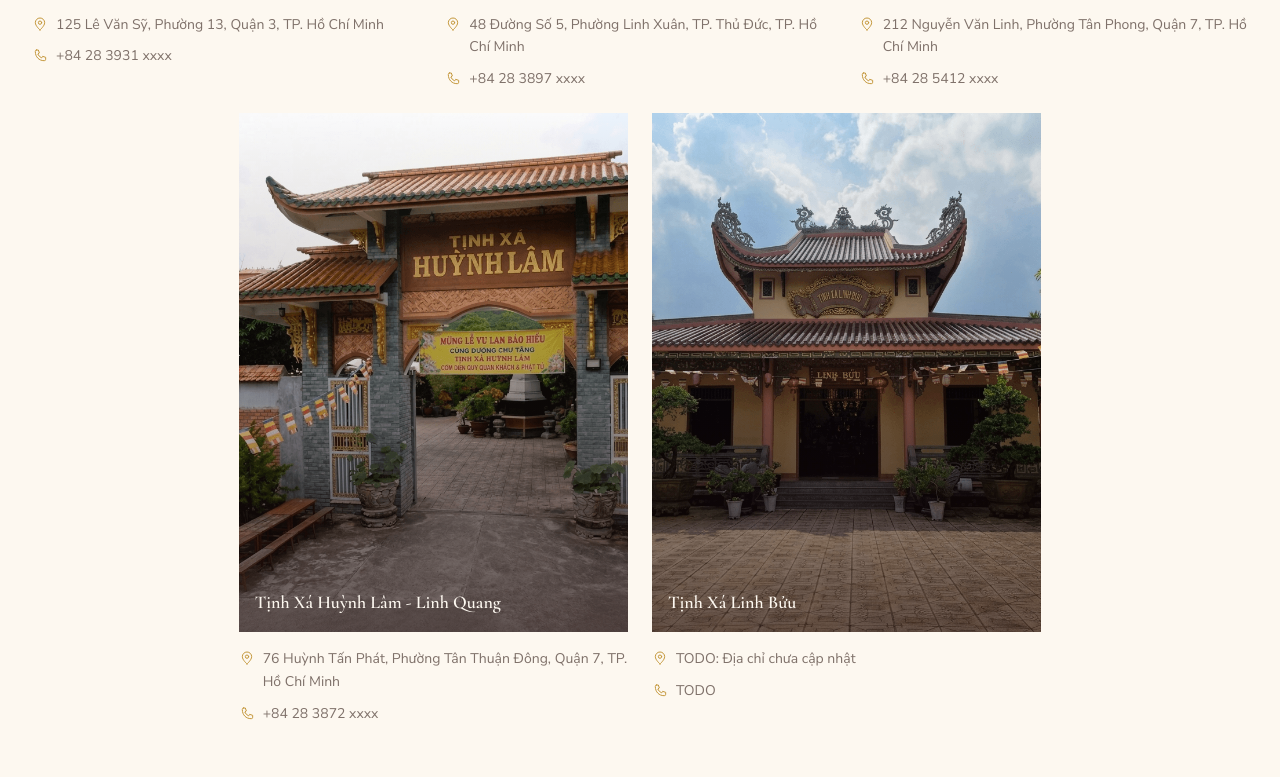
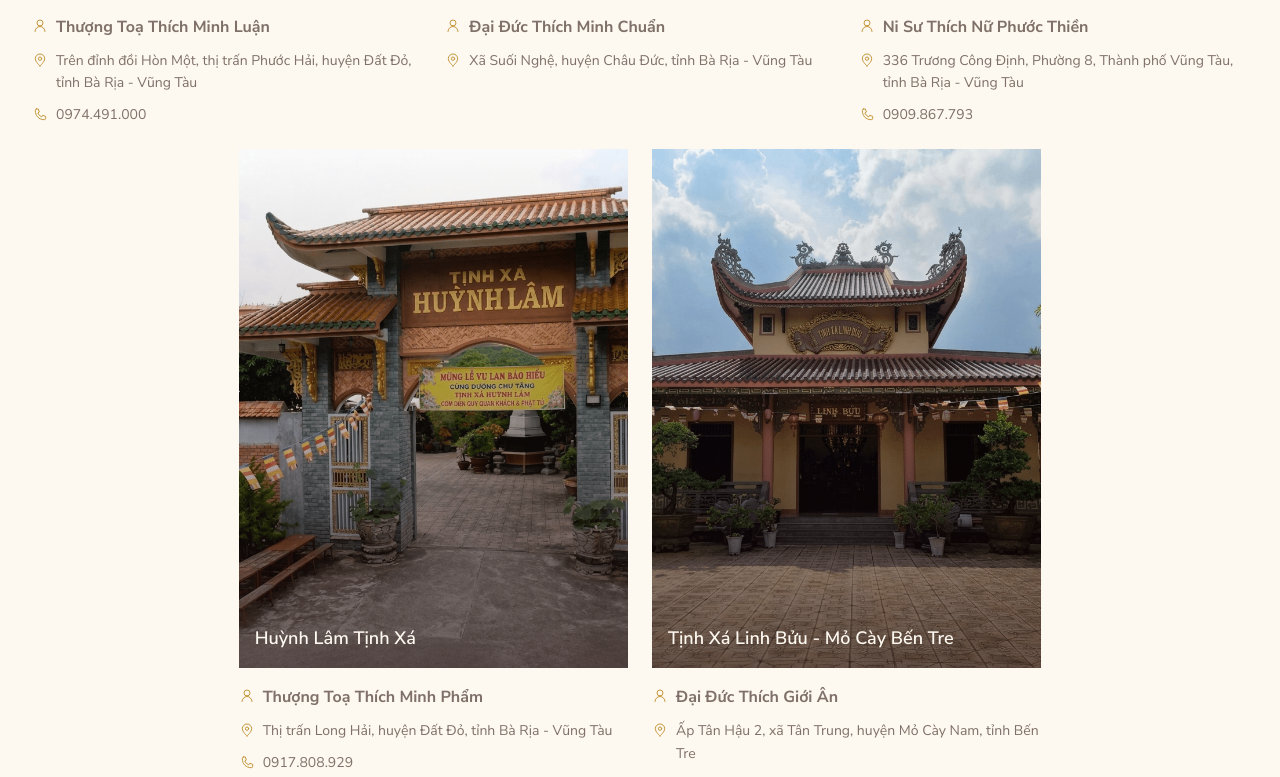
Before and after one commit to linhquangtinhxa2026-svg/linhquangtinhxa-pagoda, a Next.js app: page /lien-he in a window 1280 px wide. Shown: the part 2035-2812 px from the top of the page. Built offline with nearby package versions, Linux system fonts and the light colour scheme.

Commit message:
Update information

```diff
--- a/src/components/public/Footer.tsx
+++ b/src/components/public/Footer.tsx
@@ -82,9 +82,25 @@ export function Footer() {
               {t("footer.contact")}
             </h4>
             <ul className="mt-4 space-y-3 text-sm text-[#e8d5c4]/50">
-              <li>{PAGODA_INFO.address}</li>
-              <li>{PAGODA_INFO.phone}</li>
-              <li>{PAGODA_INFO.email}</li>
+              <li>
+                <a
+                  href={PAGODA_INFO.mapUrl}
+                  target="_blank"
+                  rel="noopener noreferrer"
+                  className="hover:text-[#c4973a] transition-colors duration-200"
+                >
+                  {PAGODA_INFO.address}
+                </a>
+              </li>
+              <li>
+                <a
+                  href={`tel:${PAGODA_INFO.phone.replace(/[.\s]/g, "")}`}
+                  className="hover:text-[#c4973a] transition-colors duration-200"
+                >
+                  {PAGODA_INFO.phone}
+                </a>
+              </li>
+              <li className="break-words">{PAGODA_INFO.email}</li>
             </ul>
           </div>
 
--- a/src/components/public/VisitTeaser.tsx
+++ b/src/components/public/VisitTeaser.tsx
@@ -42,7 +42,14 @@ export function VisitTeaser() {
             <p className="text-xs tracking-widest uppercase font-semibold text-[#c4973a]">
               {t("visit.addressLabel")}
             </p>
-            <p className="mt-1 text-base text-[#2c1810]/70">{PAGODA_INFO.address}</p>
+            <a
+              href={PAGODA_INFO.mapUrl}
+              target="_blank"
+              rel="noopener noreferrer"
+              className="mt-1 block text-base text-[#2c1810]/70 hover:text-[#c4973a] transition-colors duration-200"
+            >
+              {PAGODA_INFO.address}
+            </a>
           </div>
           <div>
             <p className="text-xs tracking-widest uppercase font-semibold text-[#c4973a]">
--- a/src/components/public/contact/BranchPagodasSection.tsx
+++ b/src/components/public/contact/BranchPagodasSection.tsx
@@ -21,7 +21,9 @@ export function BranchPagodasSection() {
             style={{ fontFamily: "var(--font-serif)" }}
           >
             {t("branchPagodas.title")}{" "}
-            <span className="text-[#c4973a] italic">{t("branchPagodas.titleEmphasis")}</span>
+            <span className="text-[#c4973a] italic">
+              {t("branchPagodas.titleEmphasis")}
+            </span>
           </h2>
           <p className="mt-4 text-base sm:text-lg leading-relaxed text-[#2c1810]/60">
             {t("branchPagodas.subtitle")}
@@ -29,7 +31,7 @@ export function BranchPagodasSection() {
         </div>
 
         <div className="flex flex-wrap justify-center gap-6">
-          {BRANCH_PAGODAS.map((pagoda) => (
+          {BRANCH_PAGODAS.map(pagoda => (
             <div
               key={pagoda.slug}
               className="group w-full sm:w-[calc(50%-0.75rem)] lg:w-[calc(33.333%-1rem)]"
@@ -49,15 +51,30 @@ export function BranchPagodasSection() {
                       "linear-gradient(to top, #1c0a0a99 0%, rgba(28,10,10,0.2) 50%, transparent 100%)",
                   }}
                 />
-                <h3
-                  className="absolute bottom-4 left-4 right-4 text-lg font-semibold text-[#fdf8f0]"
-                  style={{ fontFamily: "var(--font-serif)" }}
-                >
+                <h3 className="absolute bottom-4 left-4 right-4 text-lg font-semibold text-[#fdf8f0]">
                   {pagoda.name}
                 </h3>
               </div>
 
               <div className="mt-4 space-y-2.5">
+                <div className="flex items-start gap-2">
+                  <svg
+                    className="size-4 mt-1 shrink-0 text-[#c4973a]"
+                    viewBox="0 0 24 24"
+                    fill="none"
+                    stroke="currentColor"
+                    strokeWidth={1.5}
+                    strokeLinecap="round"
+                    strokeLinejoin="round"
+                    aria-hidden="true"
+                  >
+                    <path d="M12 12a4.5 4.5 0 1 0 0-9 4.5 4.5 0 0 0 0 9Z" />
+                    <path d="M4.5 20.25a7.5 7.5 0 0 1 15 0" />
+                  </svg>
+                  <p className="text-[16px] leading-relaxed text-[#2c1810]/60 font-bold">
+                    {pagoda.abbotName}
+                  </p>
+                </div>
                 <div className="flex items-start gap-2">
                   <svg
                     className="size-4 mt-0.5 shrink-0 text-[#c4973a]"
@@ -72,8 +89,11 @@ export function BranchPagodasSection() {
                     <path d="M12 21s-7-6.13-7-11a7 7 0 0 1 14 0c0 4.87-7 11-7 11Z" />
                     <circle cx="12" cy="10" r="2.5" />
                   </svg>
-                  <p className="text-sm leading-relaxed text-[#2c1810]/60">{pagoda.address}</p>
+                  <p className="text-sm leading-relaxed text-[#2c1810]/60">
+                    {pagoda.address}
+                  </p>
                 </div>
+                {pagoda.phone && (
                   <div className="flex items-center gap-2">
                     <svg
                       className="size-4 shrink-0 text-[#c4973a]"
@@ -87,8 +107,14 @@ export function BranchPagodasSection() {
                     >
                       <path d="M6.5 3h3l1.5 4.5-2.3 1.5a11 11 0 0 0 5.8 5.8l1.5-2.3L20.5 14v3a2 2 0 0 1-2 2h-.5C10.6 19 5 13.4 5 5.5V5a2 2 0 0 1 1.5-2Z" />
                     </svg>
-                  <p className="text-sm text-[#2c1810]/60 tabular-nums">{pagoda.phone}</p>
+                    <a
+                      href={`tel:${pagoda.phone.replace(/[.\s]/g, "")}`}
+                      className="text-sm text-[#2c1810]/60 tabular-nums hover:text-[#c4973a] transition-colors duration-200"
+                    >
+                      {pagoda.phone}
+                    </a>
                   </div>
+                )}
               </div>
             </div>
           ))}
--- a/src/components/public/contact/ContactSection.tsx
+++ b/src/components/public/contact/ContactSection.tsx
@@ -20,7 +20,9 @@ export function ContactSection() {
               style={{ fontFamily: "var(--font-serif)" }}
             >
               {t("contact.title")}{" "}
-              <span className="text-[#c4973a] italic">{t("contact.titleEmphasis")}</span>
+              <span className="text-[#c4973a] italic">
+                {t("contact.titleEmphasis")}
+              </span>
             </h2>
 
             <div className="mt-8 space-y-6">
@@ -28,19 +30,36 @@ export function ContactSection() {
                 <p className="text-xs tracking-widest uppercase font-semibold text-[#c4973a]">
                   {t("visit.addressLabel")}
                 </p>
-                <p className="mt-1 text-base sm:text-lg text-[#e8d5c4]/70">{PAGODA_INFO.address}</p>
+                <a
+                  href={PAGODA_INFO.mapUrl}
+                  target="_blank"
+                  rel="noopener noreferrer"
+                  className="mt-1 block text-base sm:text-lg text-[#e8d5c4]/70 hover:text-[#c4973a] transition-colors duration-200"
+                >
+                  {PAGODA_INFO.address}
+                </a>
               </div>
               <div>
                 <p className="text-xs tracking-widest uppercase font-semibold text-[#c4973a]">
                   {t("visit.hoursLabel")}
                 </p>
-                <p className="mt-1 text-base sm:text-lg text-[#e8d5c4]/70">{t("visit.hours")}</p>
+                <p className="mt-1 text-base sm:text-lg text-[#e8d5c4]/70">
+                  {t("visit.hours")}
+                </p>
               </div>
               <div>
                 <p className="text-xs tracking-widest uppercase font-semibold text-[#c4973a]">
                   {t("visit.contactLabel")}
                 </p>
-                <p className="mt-1 text-base sm:text-lg text-[#e8d5c4]/70">{PAGODA_INFO.email}</p>
+                <p className="mt-1 text-base sm:text-lg text-[#e8d5c4]/70">
+                  {PAGODA_INFO.email}
+                </p>
+                <a
+                  href={`tel:${PAGODA_INFO.phone.replace(/[.\s]/g, "")}`}
+                  className="mt-1 block text-base sm:text-lg text-[#e8d5c4]/70 hover:text-[#c4973a] transition-colors duration-200"
+                >
+                  {PAGODA_INFO.phone}
+                </a>
               </div>
             </div>
           </div>
--- a/src/components/public/visit/PracticalInfo.tsx
+++ b/src/components/public/visit/PracticalInfo.tsx
@@ -38,7 +38,14 @@ export function PracticalInfo() {
             <p className="mt-5 text-xs tracking-widest uppercase font-semibold text-[#c4973a]">
               {t("visit.addressLabel")}
             </p>
-            <p className="mt-2 text-base sm:text-lg text-[#2c1810]/70">{PAGODA_INFO.address}</p>
+            <a
+              href={PAGODA_INFO.mapUrl}
+              target="_blank"
+              rel="noopener noreferrer"
+              className="mt-2 block text-base sm:text-lg text-[#2c1810]/70 hover:text-[#c4973a] transition-colors duration-200"
+            >
+              {PAGODA_INFO.address}
+            </a>
           </div>
 
           <div className="bg-[#2c1810]/5 border-2 border-transparent hover:border-[#c4973a] transition-colors duration-300 p-6 sm:p-8">
--- a/src/data/branchPagodasData.ts
+++ b/src/data/branchPagodasData.ts
@@ -2,8 +2,9 @@ export interface BranchPagoda {
   slug: string;
   name: string;
   image: string;
+  abbotName: string;
   address: string;
-  phone: string;
+  phone?: string;
 }
 
 export const BRANCH_PAGODAS: BranchPagoda[] = [
@@ -11,36 +12,41 @@ export const BRANCH_PAGODAS: BranchPagoda[] = [
     slug: "hon-mot",
     name: "Linh Quang Tịnh Xá Hòn Một",
     image: "/images/branches/image-01.png",
-    address: "125 Lê Văn Sỹ, Phường 13, Quận 3, TP. Hồ Chí Minh",
-    phone: "+84 28 3931 xxxx",
+    abbotName: "Thượng Toạ Thích Minh Luận",
+    address:
+      "Trên đỉnh đồi Hòn Một, thị trấn Phước Hải, huyện Đất Đỏ, tỉnh Bà Rịa - Vũng Tàu",
+    phone: "0974.491.000",
   },
   {
     slug: "suoi-nghe",
     name: "Linh Quang Tịnh Xá Suối Nghệ",
     image: "/images/branches/image-02.png",
-    address: "48 Đường Số 5, Phường Linh Xuân, TP. Thủ Đức, TP. Hồ Chí Minh",
-    phone: "+84 28 3897 xxxx",
+    abbotName: "Đại Đức Thích Minh Chuẩn",
+    address: "Xã Suối Nghệ, huyện Châu Đức, tỉnh Bà Rịa - Vũng Tàu",
   },
   {
     slug: "vung-tau",
     name: "Linh Quang Tịnh Xá Vũng Tàu",
     image: "/images/branches/image-03.png",
-    address: "212 Nguyễn Văn Linh, Phường Tân Phong, Quận 7, TP. Hồ Chí Minh",
-    phone: "+84 28 5412 xxxx",
+    abbotName: "Ni Sư Thích Nữ Phước Thiền",
+    address:
+      "336 Trương Công Định, Phường 8, Thành phố Vũng Tàu, tỉnh Bà Rịa - Vũng Tàu",
+    phone: "0909.867.793",
   },
   {
     slug: "huynh-lam",
-    name: "Tịnh Xá Huỳnh Lâm - Linh Quang",
+    name: "Huỳnh Lâm Tịnh Xá",
     image: "/images/branches/image-04.png",
-    address: "76 Huỳnh Tấn Phát, Phường Tân Thuận Đông, Quận 7, TP. Hồ Chí Minh",
-    phone: "+84 28 3872 xxxx",
+    abbotName: "Thượng Toạ Thích Minh Phẩm",
+    address: "Thị trấn Long Hải, huyện Đất Đỏ, tỉnh Bà Rịa - Vũng Tàu",
+    phone: "0917.808.929",
   },
   {
     slug: "linh-buu",
-    name: "Tịnh Xá Linh Bửu",
+    name: "Tịnh Xá Linh Bửu - Mỏ Cày Bến Tre",
     image: "/images/branches/image-05.png",
-    // TODO: placeholder address/phone — replace with real info for this branch
-    address: "TODO: Địa chỉ chưa cập nhật",
-    phone: "TODO",
+    abbotName: "Đại Đức Thích Giới Ân",
+    address: "Ấp Tân Hậu 2, xã Tân Trung, huyện Mỏ Cày Nam, tỉnh Bến Tre",
+    phone: "0947.471.839",
   },
 ];
--- a/src/data/mastersData.ts
+++ b/src/data/mastersData.ts
@@ -20,7 +20,7 @@ export const MASTERS: Record<
   },
   abbot: {
     slug: "thich-minh-hue",
-    name: "Thượng Tọa Thượng Minh Hạ Huệ",
+    name: "Thượng Toạ Thích Minh Huệ",
     image: "/images/new-histories/image-09.png",
     years: "2021 – Hiện Nay",
   },
--- a/src/data/publicData.ts
+++ b/src/data/publicData.ts
@@ -1,10 +1,12 @@
 export const PAGODA_INFO = {
   name: "Tịnh Xá Linh Quang",
   address: "40/60 Nguyễn Khoái, Phường Vĩnh Hội, TP. Hồ Chí Minh",
-  phone: "+84 989492440",
+  phone: "0989.492.440",
   // Zalo chat only works with a mobile number registered on Zalo — placeholder, replace with the real number.
   zaloPhone: "0989492440",
-  email: "lienhe@tinhxalinhquang.vn",
+  email: "linhquangtinhxa2026@gmail.com",
+  mapUrl:
+    "https://www.google.com/maps?cid=11981056744630790176&g_mp=CiVnb29nbGUubWFwcy5wbGFjZXMudjEuUGxhY2VzLkdldFBsYWNlEAMYASAF&hl=en-GB&source=embed",
   mapEmbedUrl:
     "https://www.google.com/maps?q=40/60+Nguy%E1%BB%85n+Kho%C3%A1i,+Ph%C6%B0%E1%BB%9Dng+2,+Qu%E1%BA%ADn+4,+TP.+H%E1%BB%93+Ch%C3%AD+Minh&output=embed",
 } as const;
```
Lines whose indentation alone changed are shown as unchanged.
